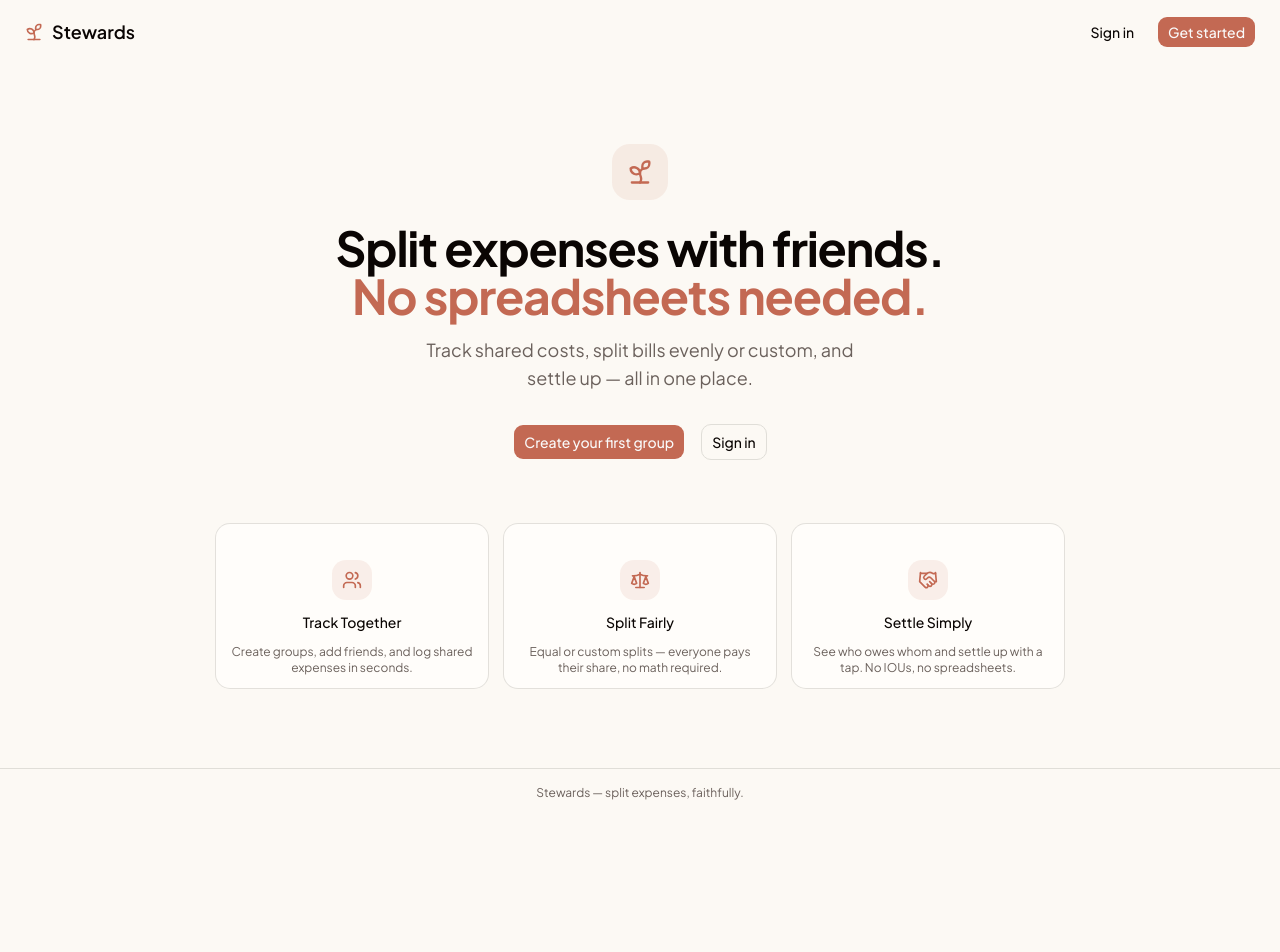
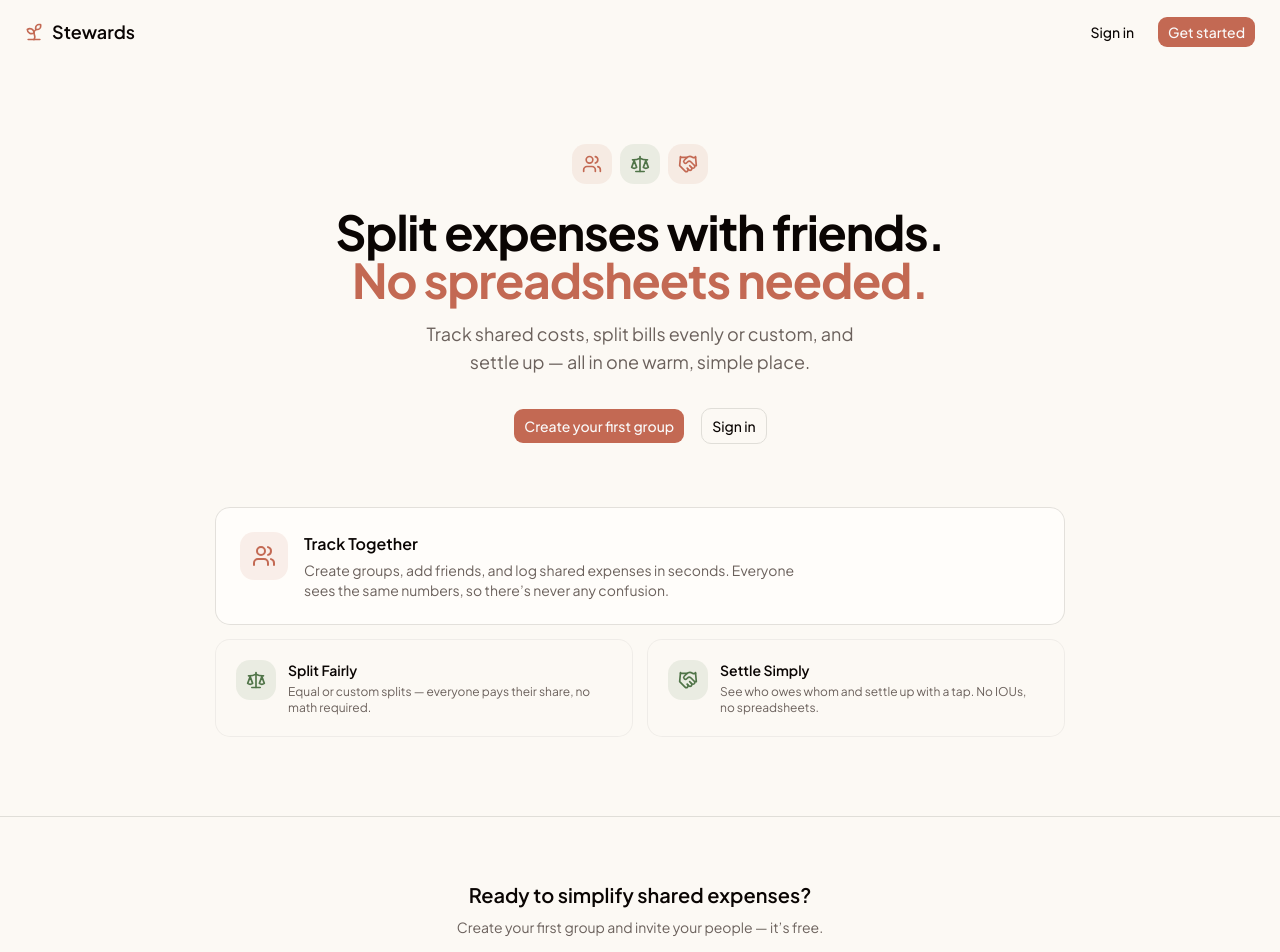
Before and after one commit to tamarayustian/stewards, a Next.js app: page / in a window 1280 px wide. Shown: the top 952 px of the page. Before the commit the page ends 817 px from the top, so only its background shows below. Built offline with nearby package versions, Linux system fonts and the light colour scheme.

Commit message:
fix: render link in button without native

```diff
--- a/app/(public)/layout.tsx
+++ b/app/(public)/layout.tsx
@@ -15,10 +15,10 @@ export default function PublicLayout({
           <span className="text-lg font-semibold">Stewards</span>
         </Link>
         <div className="flex items-center gap-3">
-          <Button variant="ghost" render={<Link href="/login" />}>
+          <Button variant="ghost" nativeButton={false} render={<Link href="/login" />}>
             Sign in
           </Button>
-          <Button render={<Link href="/register" />}>Get started</Button>
+          <Button nativeButton={false} render={<Link href="/register" />}>Get started</Button>
         </div>
       </header>
       <main className="flex flex-1 flex-col">{children}</main>
--- a/app/(public)/page.tsx
+++ b/app/(public)/page.tsx
@@ -1,64 +1,95 @@
-import { Sprout, Users, Scale, Handshake } from 'lucide-react';
+import { Users, Scale, Handshake, ArrowRight } from 'lucide-react';
 import Link from 'next/link';
 import { Button } from '@/components/ui/button';
-import { Card, CardContent } from '@/components/ui/card';
-
-const features = [
-  {
-    icon: Users,
-    title: 'Track Together',
-    description: 'Create groups, add friends, and log shared expenses in seconds.',
-  },
-  {
-    icon: Scale,
-    title: 'Split Fairly',
-    description: 'Equal or custom splits — everyone pays their share, no math required.',
-  },
-  {
-    icon: Handshake,
-    title: 'Settle Simply',
-    description: 'See who owes whom and settle up with a tap. No IOUs, no spreadsheets.',
-  },
-];
 
 export default function Home() {
   return (
     <>
       <section className="flex flex-1 flex-col items-center justify-center px-6 pt-20 pb-16 text-center">
-        <div className="mb-6 flex size-14 items-center justify-center rounded-2xl bg-primary/10">
-          <Sprout className="size-7 text-primary" />
+        <div className="mb-6 flex items-center justify-center gap-2">
+          <div className="flex size-10 items-center justify-center rounded-xl bg-primary/10">
+            <Users className="size-5 text-primary" />
+          </div>
+          <div className="flex size-10 items-center justify-center rounded-xl bg-accent/10">
+            <Scale className="size-5 text-accent" />
+          </div>
+          <div className="flex size-10 items-center justify-center rounded-xl bg-primary/10">
+            <Handshake className="size-5 text-primary" />
+          </div>
         </div>
-        <h1 className="max-w-2xl text-4xl font-bold tracking-tight sm:text-5xl">
-          Split expenses with friends. <span className="text-primary">No spreadsheets needed.</span>
+        <h1 className="max-w-2xl text-4xl font-bold tracking-tight text-balance sm:text-5xl">
+          Split expenses with friends.{' '}
+          <span className="text-primary">No spreadsheets needed.</span>
         </h1>
-        <p className="mt-4 max-w-md text-lg text-muted-foreground">
-          Track shared costs, split bills evenly or custom, and settle up — all in one place.
+        <p className="mt-4 max-w-md text-lg text-muted-foreground text-pretty">
+          Track shared costs, split bills evenly or custom, and settle up — all in one warm, simple
+          place.
         </p>
         <div className="mt-8 flex items-center gap-4">
-          <Button size="lg" render={<Link href="/register" />}>
+          <Button size="lg" nativeButton={false} render={<Link href="/register" />}>
             Create your first group
           </Button>
-          <Button variant="outline" size="lg" render={<Link href="/login" />}>
+          <Button variant="outline" size="lg" nativeButton={false} render={<Link href="/login" />}>
             Sign in
           </Button>
         </div>
       </section>
 
-      <section className="mx-auto grid max-w-4xl grid-cols-1 gap-4 px-6 pb-20 sm:grid-cols-3">
-        {features.map((feature) => {
-          const Icon = feature.icon;
-          return (
-            <Card key={feature.title} size="sm">
-              <CardContent className="flex flex-col items-center gap-3 pt-6 text-center">
-                <div className="flex size-10 items-center justify-center rounded-xl bg-primary/10">
-                  <Icon className="size-5 text-primary" />
-                </div>
-                <h3 className="font-medium">{feature.title}</h3>
-                <p className="text-xs text-muted-foreground">{feature.description}</p>
-              </CardContent>
-            </Card>
-          );
-        })}
+      <section className="mx-auto max-w-4xl space-y-4 px-6 pb-20">
+        <div className="rounded-xl bg-card p-6 ring-1 ring-foreground/10">
+          <div className="flex items-start gap-4">
+            <div className="flex size-12 shrink-0 items-center justify-center rounded-xl bg-primary/10">
+              <Users className="size-6 text-primary" />
+            </div>
+            <div>
+              <h2 className="text-base font-semibold">Track Together</h2>
+              <p className="mt-1 max-w-lg text-sm text-muted-foreground text-pretty">
+                Create groups, add friends, and log shared expenses in seconds. Everyone sees the
+                same numbers, so there&rsquo;s never any confusion.
+              </p>
+            </div>
+          </div>
+        </div>
+
+        <div className="grid grid-cols-1 gap-4 sm:grid-cols-2">
+          <div className="flex items-start gap-3 rounded-xl p-5 ring-1 ring-foreground/5">
+            <div className="flex size-10 shrink-0 items-center justify-center rounded-xl bg-accent/10">
+              <Scale className="size-5 text-accent" />
+            </div>
+            <div>
+              <h3 className="text-sm font-semibold">Split Fairly</h3>
+              <p className="mt-1 text-xs text-muted-foreground text-pretty">
+                Equal or custom splits — everyone pays their share, no math required.
+              </p>
+            </div>
+          </div>
+          <div className="flex items-start gap-3 rounded-xl p-5 ring-1 ring-foreground/5">
+            <div className="flex size-10 shrink-0 items-center justify-center rounded-xl bg-accent/10">
+              <Handshake className="size-5 text-accent" />
+            </div>
+            <div>
+              <h3 className="text-sm font-semibold">Settle Simply</h3>
+              <p className="mt-1 text-xs text-muted-foreground text-pretty">
+                See who owes whom and settle up with a tap. No IOUs, no spreadsheets.
+              </p>
+            </div>
+          </div>
+        </div>
+      </section>
+
+      <section className="border-t border-border px-6 py-16 text-center">
+        <h2 className="text-xl font-semibold text-balance">
+          Ready to simplify shared expenses?
+        </h2>
+        <p className="mt-2 text-sm text-muted-foreground">
+          Create your first group and invite your people — it&rsquo;s free.
+        </p>
+        <div className="mt-6">
+          <Button nativeButton={false} render={<Link href="/register" />}>
+            Get started
+            <ArrowRight className="size-4" />
+          </Button>
+        </div>
       </section>
     </>
   );
--- a/app/(public)/register/page.tsx
+++ b/app/(public)/register/page.tsx
@@ -31,7 +31,7 @@ export default function RegisterPage() {
             <p className="text-center text-xs text-muted-foreground">
               Didn&apos;t receive it? Check your spam folder or try signing up again.
             </p>
-            <Button variant="outline" className="w-full" render={<Link href="/login" />}>
+            <Button variant="outline" className="w-full" nativeButton={false} render={<Link href="/login" />}>
               Go to sign in
             </Button>
           </CardContent>
--- a/app/dashboard/page.tsx
+++ b/app/dashboard/page.tsx
@@ -5,7 +5,7 @@ import { Card, CardContent } from '@/components/ui/card';
 import { Separator } from '@/components/ui/separator';
 import db from '@/lib/db';
 import { createServerClient } from '@/lib/supabase';
-import { LogOut, Sprout, Users, Wallet } from 'lucide-react';
+import { LogOut, Plus, Sprout, Users, Wallet } from 'lucide-react';
 import { cookies } from 'next/headers';
 import { redirect } from 'next/navigation';
 
@@ -51,7 +51,7 @@ export default async function DashboardPage() {
             <AvatarFallback>{getInitials(displayName)}</AvatarFallback>
           </Avatar>
           <form action={signout}>
-            <Button type="submit" variant="ghost" size="icon">
+            <Button type="submit" variant="ghost" size="icon" aria-label="Sign out">
               <LogOut className="size-4" />
             </Button>
           </form>
@@ -102,6 +102,10 @@ export default async function DashboardPage() {
                 Create or join a group to start splitting expenses.
               </p>
             </div>
+            <Button>
+              <Plus className="size-4" />
+              Create your first group
+            </Button>
           </CardContent>
         </Card>
       </main>
```
